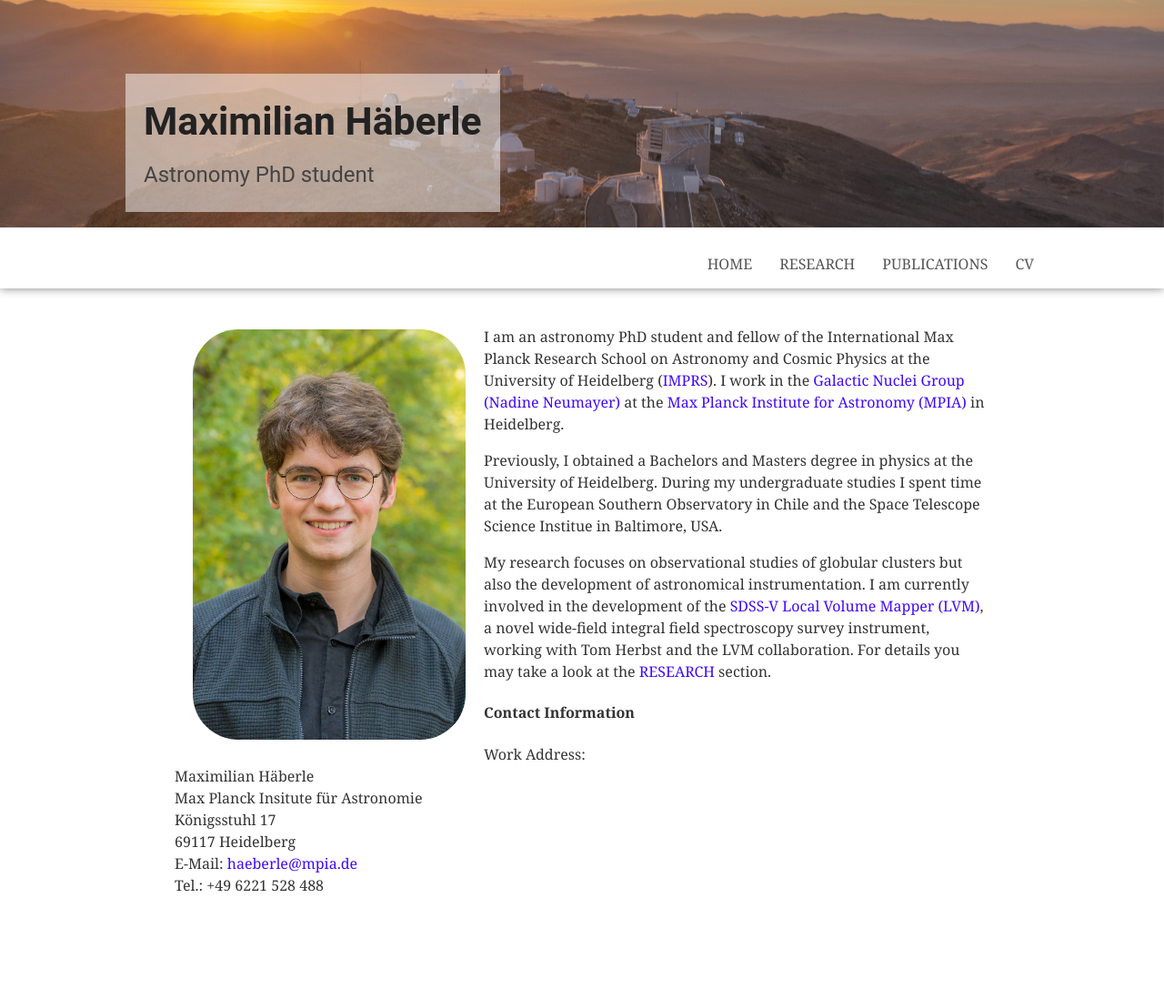
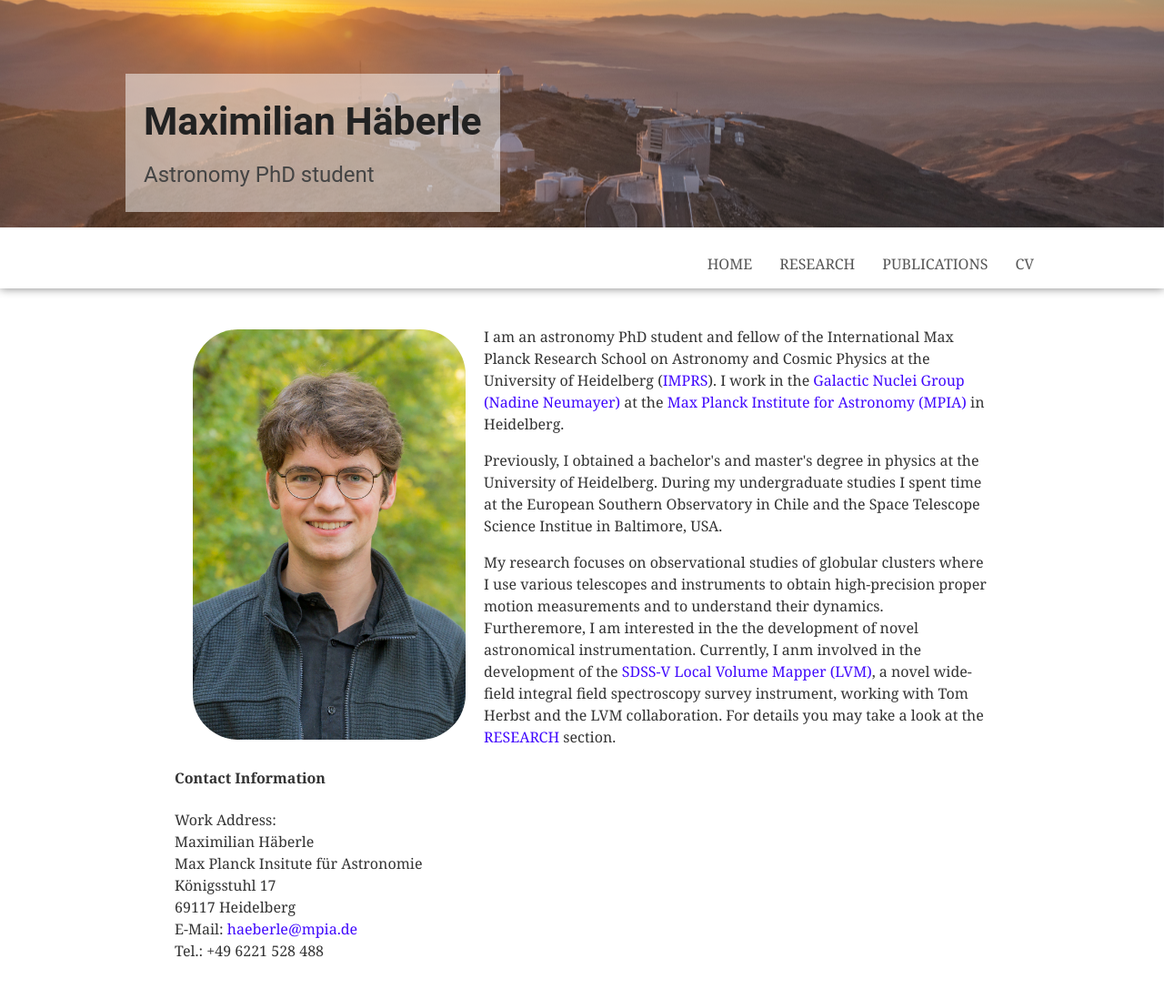
Before and after one commit to maxhaeberle/maxhaeberle.github.io, a Jekyll site: the page built from index.html, in a window 1280 px wide. Shown: the whole page at 91% size. Built offline with Jekyll 4.4.1, drawn with Linux system fonts in a browser that asks for light colours; before the commit the page ends 1026 px from its top, so only the background shows below that.

Commit message:
Adapted index text

```diff
--- a/index.html
+++ b/index.html
@@ -14,10 +14,11 @@
 	<a href="https://www.mpia.de/galactic-nuclei" target="_blank">Galactic Nuclei Group (Nadine Neumayer)</a> at the
 	<a href="http://www.mpia.de" target="_blank">Max Planck Institute for Astronomy (MPIA)</a> in Heidelberg.
 </p>
-	Previously, I obtained a Bachelors and Masters degree in physics at the University of Heidelberg. During my undergraduate studies I spent time at the European Southern Observatory in Chile and the Space Telescope Science Institue in Baltimore, USA.
+	Previously, I obtained a bachelor's and master's degree in physics at the University of Heidelberg. During my undergraduate studies I spent time at the European Southern Observatory in Chile and the Space Telescope Science Institue in Baltimore, USA.
 </p>
 <p>
-    My research  focuses on observational studies of globular clusters but also the development of astronomical instrumentation. I am currently involved in the development of the <a href="https://www.sdss.org/dr15/future/lvm/"> SDSS-V Local Volume Mapper (LVM)</a>, a novel wide-field integral field spectroscopy survey instrument, working with Tom Herbst and the LVM collaboration.
+    My research  focuses on observational studies of globular clusters where I use various telescopes and instruments to obtain high-precision proper motion measurements and to understand their dynamics.<br>
+    Furtheremore, I am interested in the the development of novel astronomical instrumentation. Currently, I anm involved in the development of the <a href="https://www.sdss.org/dr15/future/lvm/"> SDSS-V Local Volume Mapper (LVM)</a>, a novel wide-field integral field spectroscopy survey instrument, working with Tom Herbst and the LVM collaboration.
 	For details you may take a look at the <a href="../research">RESEARCH</a> section.
 </p>
 <h4>Contact Information</h4>
```
